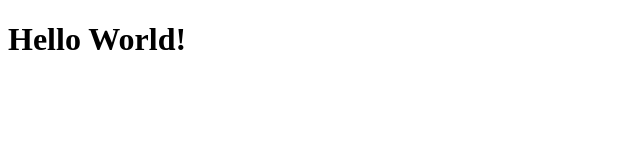
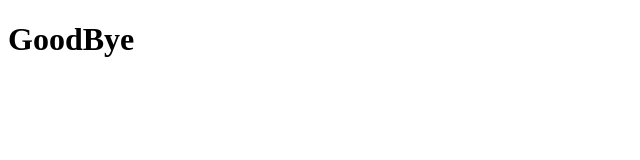
Before and after one commit to Mkaranfil/exo_final_git_prenom, a plain HTML site: page index.html in a window 1280 px wide. Shown: the whole page, without its empty margins (0-640 px from the left). Drawn offline with Linux system fonts and the light colour scheme.

Commit message:
h1 = Goodbye

```diff
--- a/index.html
+++ b/index.html
@@ -7,7 +7,7 @@
 </head>
 <body>
 
-    <h1>Hello World!</h1>
+    <h1>GoodBye</h1>
 
 </body>
 </html>
```
